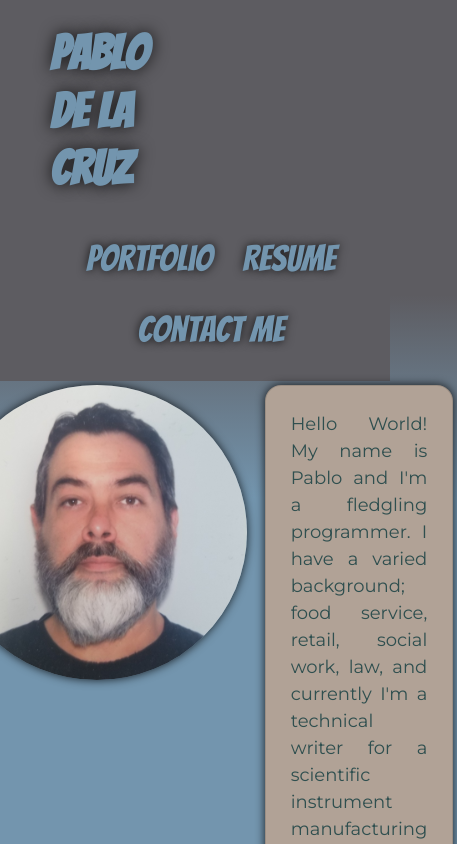
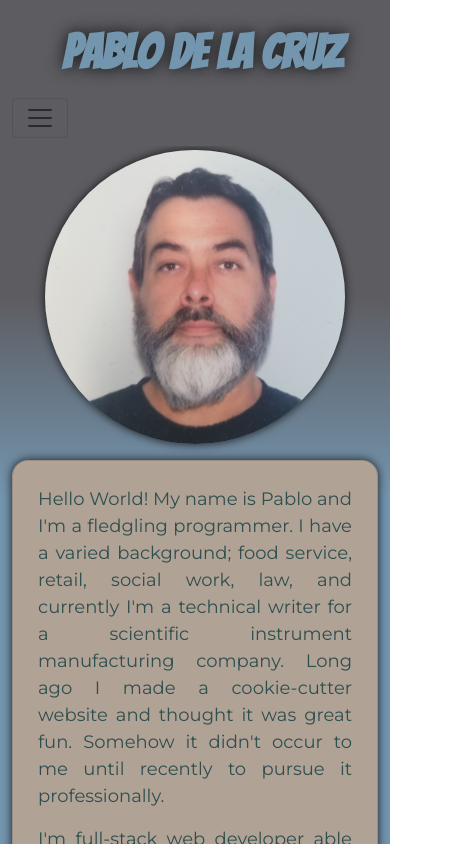
Before and after one commit to pablodlc/pablodlc.github.io, a React (Create React App) app: page / in a window 390 px wide. Shown: the top 844 px of the page, 457 px wide, since content can reach past the window. Built offline with nearby package versions, Linux system fonts and the light colour scheme; a web font is replaced by a local one.

Commit message:
fixed responsiveness

```diff
--- a/src/App.css
+++ b/src/App.css
@@ -6,8 +6,6 @@
     height: 40vmin;
     pointer-events: none;
 }
-
-
 
 @media (prefers-reduced-motion: no-preference) {
     .App-logo {
@@ -38,3 +36,15 @@
         transform: rotate(360deg);
     }
 }
+
+@media only screen and (max-width: 992px) {
+    #navH1 {
+        margin-left: 0;
+    }
+    #imgCol {
+        width: 100%;
+    }
+    #cardCol {
+        width: 100%;
+    }
+}
--- a/src/App.js
+++ b/src/App.js
@@ -1,6 +1,6 @@
 import React from 'react';
 import "./App.css";
-import Nav from "./components/pageEls/Nav";
+import Header from "./components/pageEls/Nav";
 import Home from "./components/Home";
 import Portfolio from "./components/Portfolio";
 import Contact from "./components/Contact";
@@ -18,7 +18,7 @@ function App() {
         <Container disableGutters maxWidth={false}>
             <div>
                 <Router>
-                    <Nav />
+                    <Header />
 
                     <Switch>
                         <Route exact path="/">
--- a/src/components/Contact.js
+++ b/src/components/Contact.js
@@ -18,18 +18,13 @@ const useStyles = makeStyles({
         display: 'flex',
         alignItems: 'space-evenly',
     },
-    columnCenter: {
-        display: 'flex',
-        flexDirection: 'column',
-        alignItems: 'center',
-    },
     imgCol: {
         display: 'flex',
-        flexGrow: '1'
+        justifyContent: 'center',
     },
     cardCol: {
         display: 'flex',
-        flexGrow: '2'
+        justifyContent: 'center'
     },
     mug: {
         display: 'flex',
@@ -71,13 +66,13 @@ function Contact() {
         <Container>
             <Row>
 
-                <Col className={classes.imgCol}>
+                <Col lg="5" md="9" className={classes.imgCol} id="imgCol">
                     <div >
                         <img src={Mug} className={classes.mug} alt="Me as Jekyll and Hyde" />
                     </div>
                 </Col>
 
-                <Col className={classes.cardCol}>
+                <Col lg="5" md="9" className={classes.cardCol} id="cardCol">
                     <Card className={classes.card}>
                         <Card.Title>
                             <h1 className={classes.h1}>Contact Me</h1>
--- a/src/components/Home.js
+++ b/src/components/Home.js
@@ -1,22 +1,23 @@
 import React from 'react';
 import Container from 'react-bootstrap/Container';
+import Row from 'react-bootstrap/Row';
+import Col from 'react-bootstrap/Col';
 
 import Card from 'react-bootstrap/Card';
 import mug from '../assets/images/mug.jpg';
 
 import { makeStyles } from '@material-ui/styles';
+import useMediaQuery from '@material-ui/core/useMediaQuery';
 
 const useStyles = makeStyles({
-    container: {
-        width: '100vw',
-        paddingTop: '20px',
-        margin: '0 50px',
-        display: 'flex',
-        flexWrap: 'wrap',
-    },
     flexRow: {
         display: 'flex',
-        justifyContent: 'center'
+        justifyContent: 'center',
+        marginTop: '12px'
+    },
+    imgCol: {
+        display: 'flex',
+        justifyContent: 'center',
     },
     mugImgs: {
         display: 'flex',
@@ -52,16 +53,21 @@ function Home() {
     const classes = useStyles();
 
     return (
-        <Container>
+        <Container id="homeContainer">
 
-            <div className={classes.flexRow}>
-                <div className="align-self-start p-1">
-                    <div className={classes.mugImgs}>
-                        <img src={mug} className={classes.mug} alt="me as Jekyll and Hyde" />
+            <Row>
+
+                <Col lg="5" md="9" className={classes.imgCol} id="imgCol">
+
+                    <div className="align-self-start p-1">
+                        <div className={classes.mugImgs} id="homeMug">
+                            <img src={mug} className={classes.mug} alt="me as Jekyll and Hyde" />
+                        </div>
                     </div>
-                </div>
+                </Col>
 
-                <div className="align-self-start p-1">
+                <Col lg="5" md="9" className={classes.cardCol} id="cardCol">
+
                     <Card className={classes.card}>
                         <div className={classes.bioText}>
                             <p>
@@ -80,12 +86,12 @@ function Home() {
                             </p>
                         </div>
                     </Card>
-                </div>
-            </div>
+
+                </Col>
 
 
-
-        </Container>
+            </Row >
+        </Container >
     )
 }
 
--- a/src/components/Portfolio.js
+++ b/src/components/Portfolio.js
@@ -54,13 +54,12 @@ const useStyles = makeStyles({
         fontSize: '18px'
     },
     portCol: {
-        padding: '0 10px'
+        padding: '12px'
     },
     portCards: {
         display: 'flex',
         flexWrap: 'wrap',
-        justifyContent: 'center'
-
+        justifyContent: 'center',
     },
     cardFlex: {
         display: 'flex',
@@ -68,8 +67,9 @@ const useStyles = makeStyles({
         alignItems: 'center',
         borderRadius: '16px',
         backgroundColor: '#b1a296',
-        padding: '0px 24px',
-        marginBottom: '24px',
+        width: '100%',
+        padding: '0px 12px',
+        marginBottom: '24px 12px 24px 12px',
         color: '#5d5c61',
         boxShadow: '0 0 10px rgba(0, 0, 0, 0.8)'
     },
@@ -97,7 +97,7 @@ function Portfolio() {
             <Router>
                 <div>
 
-                    <Row className={classes.row}>
+                    <Row className={classes.row} id="flexRow">
                         <Card className={classes.welcomeCard}>
 
                             <Card.Title>
@@ -123,7 +123,7 @@ function Portfolio() {
                     <Row className={classes.row}>
                         <div className={classes.portCards}>
 
-                            <Col xs="6" sm="4" className={classes.portCol}>
+                            <Col lg="5" md="9" className={classes.portCol}>
                                 <Card className={classes.cardFlex}>
                                     <Card.Body>
                                         <Card.Title>
@@ -145,7 +145,7 @@ function Portfolio() {
                                 </Card>
                             </Col>
 
-                            <Col xs="6" sm="4" className={classes.portCol}>
+                            <Col lg="5" md="9" className={classes.portCol}>
                                 <Card className={classes.cardFlex}>
                                     <Card.Body>
                                         <Card.Title>
@@ -167,7 +167,7 @@ function Portfolio() {
                                 </Card>
                             </Col>
 
-                            <Col xs="6" sm="4" className={classes.portCol}>
+                            <Col lg="5" md="9" className={classes.portCol}>
                                 <Card className={classes.cardFlex}>
                                     <Card.Body>
                                         <Card.Title>
@@ -188,7 +188,7 @@ function Portfolio() {
                                 </Card>
                             </Col>
 
-                            <Col xs="6" sm="4" className={classes.portCol}>
+                            <Col lg="5" md="9" className={classes.portCol}>
                                 <Card className={classes.cardFlex}>
                                     <Card.Body>
                                         <Card.Title>
@@ -210,7 +210,7 @@ function Portfolio() {
                                 </Card>
                             </Col>
 
-                            <Col xs="6" sm="4" className={classes.portCol}>
+                            <Col lg="5" md="9" className={classes.portCol}>
                                 <Card className={classes.cardFlex}>
                                     <Card.Body>
 
@@ -233,7 +233,7 @@ function Portfolio() {
                                 </Card>
                             </Col>
 
-                            <Col xs="6" sm="4" className={classes.portCol}>
+                            <Col lg="5" md="9" className={classes.portCol}>
                                 <Card className={classes.cardFlex}>
                                     <Card.Body>
                                         <Card.Title>
--- a/src/components/Resume.js
+++ b/src/components/Resume.js
@@ -12,7 +12,7 @@ const useStyles = makeStyles({
         padding: '24px 0'
     },
     resumeCard: {
-        width: '75%',
+        width: '100%',
         margin: '0 auto',
     },
     card: {
@@ -37,6 +37,7 @@ const useStyles = makeStyles({
     cardTitle: {
         boxShadow: '0 0 10px rgba(0, 0, 0, 0.8)'
     },
+
     corbenShadow: {
         fontFamily: '"Corben", serif',
         fontWeight: 'bold',
--- a/src/components/pageEls/Nav.js
+++ b/src/components/pageEls/Nav.js
@@ -1,24 +1,20 @@
 import React from "react";
-import Container from 'react-bootstrap/Container';
-import Row from 'react-bootstrap/Row';
+import { Navbar, Nav, Container } from 'react-bootstrap';
 import { Link } from "react-router-dom";
 import { makeStyles } from '@material-ui/core/styles';
-import Navbar from 'react-bootstrap/Navbar';
+import '../../App.css';
+
 
 const useStyles = makeStyles({
-    Row: {
-        width: '100%',
-    },
     navbar: {
         backgroundColor: '#5d5c61',
         width: '100%',
-        justifyContent: 'center'
-
     },
     flexRow: {
         display: 'flex',
         flexWrap: 'wrap',
-        flexDirection: 'row'
+        flexDirection: 'row',
+        justifyContent: 'space-evenly'
     },
     navItems: {
         display: 'flex',
@@ -40,7 +36,7 @@ const useStyles = makeStyles({
         margin: '0 15px',
         fontFamily: '"Bangers", cursive',
         marginLeft: 'auto',
-        padding: '17px 200px 17px 50px',
+        padding: '16px 16px 16px 50px',
         textShadow: '0 0 16px rgba(0, 0, 0, 0.8)'
     },
     ul: {
@@ -63,35 +59,38 @@ const useStyles = makeStyles({
     }
 });
 
-function Nav() {
+function Header() {
     const classes = useStyles();
 
     return (
 
-        <Navbar fluid className={classes.navbar} class='navbar navbar-collapse'>
-            <Row className={classes.flexRow}>
+        <Container>
+            <Navbar collapseOnSelect expand="lg" fluid className={classes.navbar}>
+
 
                 <div className={classes.navItems}>
-                    <h1 className={classes.h1}>
+                    <h1 className={classes.h1} id="navH1">
                         <Link to="/" style={{ textDecoration: 'none', color: '#7395ae' }}>Pablo De La Cruz</Link>
                     </h1>
 
-                    <ul className={classes.navLinks} >
-                        <li className={classes.li}>
-                            <Link to="/portfolio" style={{ textDecoration: 'none', color: '#7395ae' }}>Portfolio</Link>
-                        </li>
-                        <li className={classes.li}>
-                            <Link to="/resume" style={{ textDecoration: 'none', color: '#7395ae' }}>Resume</Link>
-                        </li>
-                        <li className={classes.li}>
-                            <Link to="/contact" style={{ textDecoration: 'none', color: '#7395ae' }}>Contact Me</Link>
-                        </li>
-                    </ul>
+                    <Navbar.Toggle aria-controls='responsive-navbar-nav' />
+                    <Navbar.Collapse id="responsive-navbar-nav">
+                        <Nav className={classes.navLinks} >
+
+                            <Nav.Link className={classes.li} href="/portfolio" style={{ textDecoration: 'none', color: '#7395ae' }}>Portfolio</Nav.Link>
+
+                            <Nav.Link className={classes.li} href="/resume" style={{ textDecoration: 'none', color: '#7395ae' }}>Resume</Nav.Link>
+
+                            <Nav.Link className={classes.li} href="/contact" style={{ textDecoration: 'none', color: '#7395ae' }}>Contact Me</Nav.Link>
+
+                        </Nav>
+                    </Navbar.Collapse>
                 </div>
 
-            </Row>
-        </Navbar >
+
+            </Navbar >
+        </Container>
     )
 }
 
-export default Nav;
+export default Header;
```
